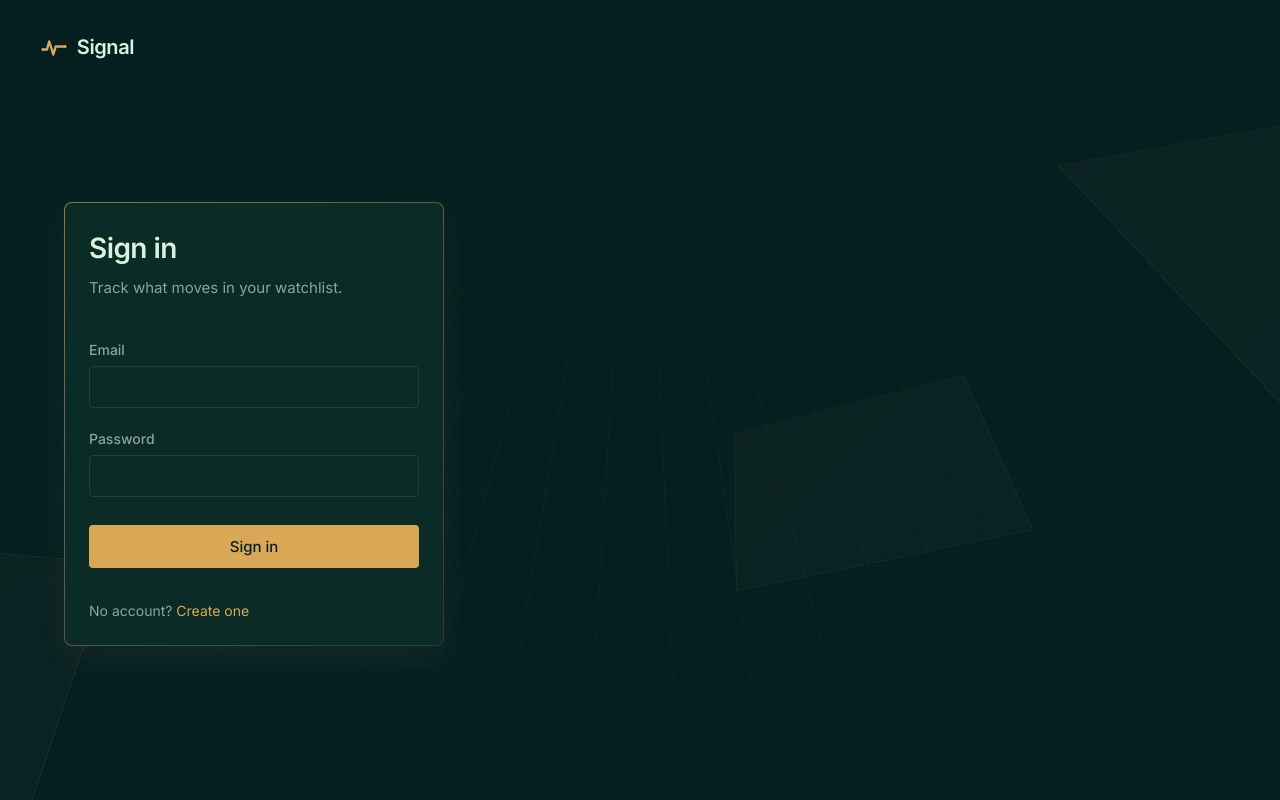
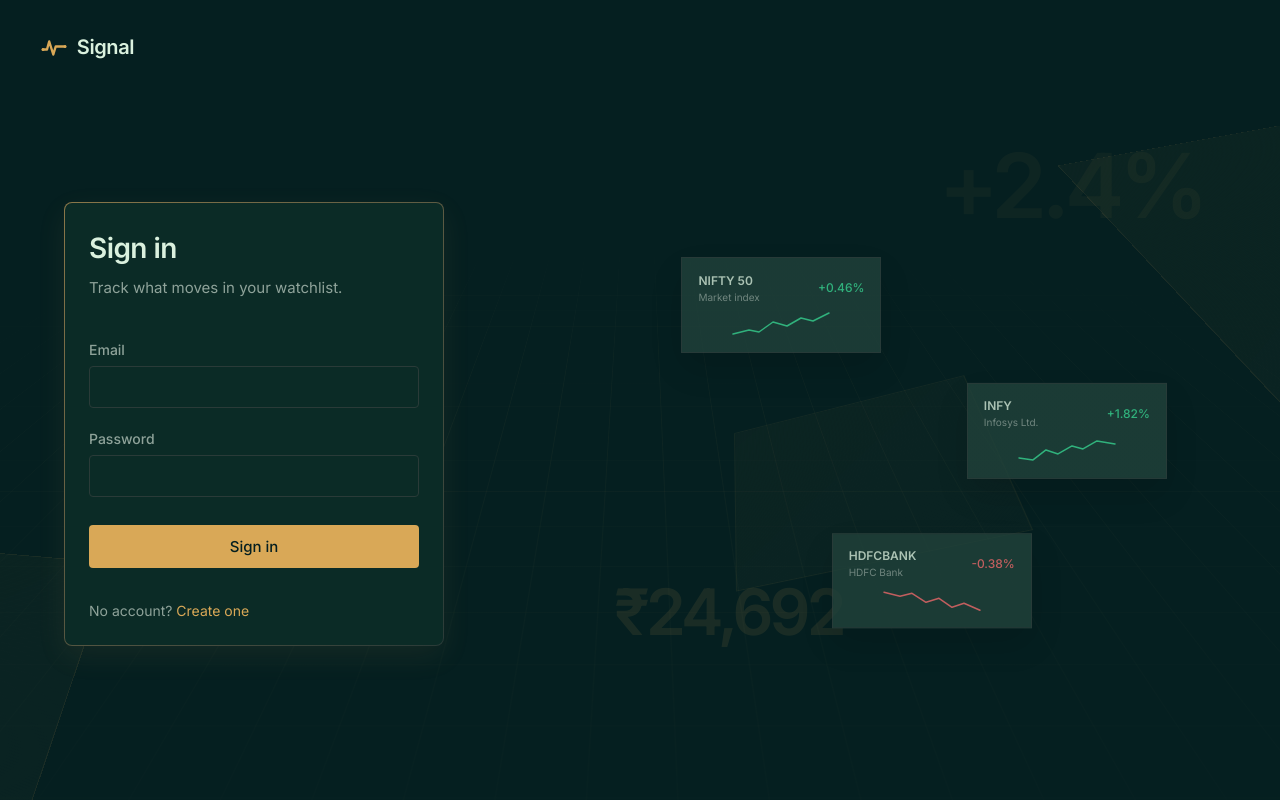
Before and after one commit to Bhumi379/Signal, a React (Vite) app in the folder frontend/: page / in a window 1280 px wide. Built offline with nearby package versions, Linux system fonts and the light colour scheme; no server answers.

Commit message:
Ui updated

```diff
--- a/frontend/src/pages/LandingPage.jsx
+++ b/frontend/src/pages/LandingPage.jsx
@@ -1,5 +1,6 @@
 import { useEffect, useState } from 'react';
 import { motion } from 'framer-motion';
+import MarketHero from '../components/MarketHero';
 import Background3D from '../components/Background3D';
 import LandingAnimation, { hasSeenIntro } from '../components/LandingAnimation';
 import LoginForm from '../components/LoginForm';
@@ -29,6 +30,7 @@ function LandingPage() {
   return (
     <div className="auth-page">
       <Background3D />
+      <MarketHero />
       <LandingAnimation play={playIntro} onComplete={handleIntroComplete} />
 
       <motion.main
```
